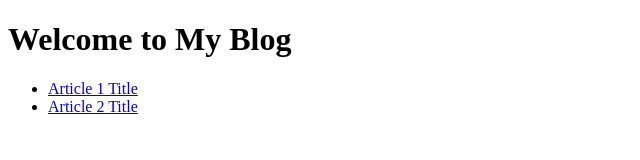
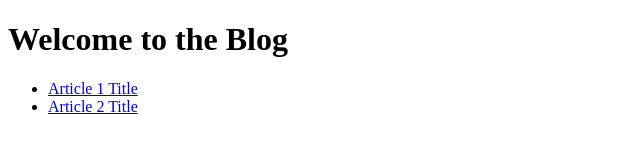
Before and after one commit to MAHESHKUMARM001/Blog, a plain HTML site: page index.html in a window 1280 px wide. Shown: the full height of the page, 0-640 px from the left. Drawn offline with Linux system fonts and the light colour scheme.

Commit message:
Update index.html

```diff
--- a/index.html
+++ b/index.html
@@ -6,7 +6,7 @@
     <title>My Blog</title>
 </head>
 <body>
-    <h1>Welcome to My Blog</h1>
+    <h1>Welcome to the Blog</h1>
     <ul>
         <li><a href="articles/article1.html">Article 1 Title</a></li>
         <li><a href="articles/article2.html">Article 2 Title</a></li>
```
